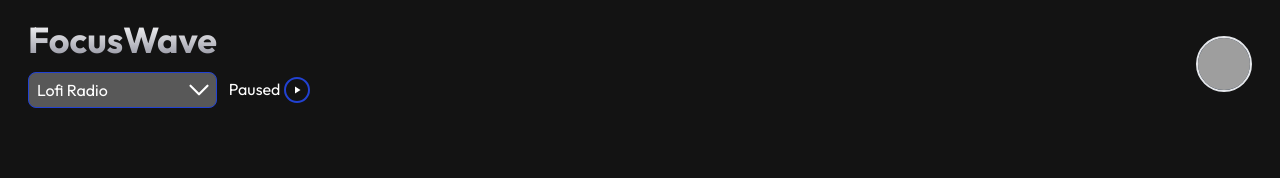
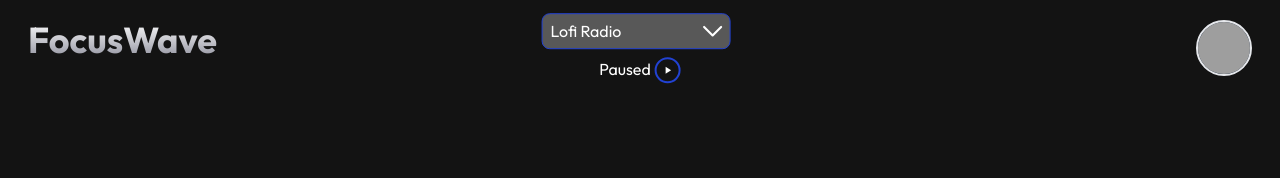
Before and after one commit to MrinmoyHaloi/FocusWave, a SvelteKit app: page / in a window 1280 px wide. Shown: the top 178 px of the page. Built offline with nearby package versions, Linux system fonts and the light colour scheme; grey boxes are pictures that could not be loaded; a web font is replaced by a local one.

Commit message:
fix: change music player positioning

```diff
--- a/src/routes/+layout.svelte
+++ b/src/routes/+layout.svelte
@@ -44,10 +44,10 @@
 	}
 </script>
 
-<div class="flex justify-between px-7 py-5">
+<div class="flex justify-between px-7 py-5 relative">
 	<div>
 		<h1 class="text-4xl font-bold">FocusWave</h1>
-		<span class="mt-3 flex flex-wrap items-center gap-x-1 gap-y-2">
+		<span class="max-md:mt-3 md:flex-col flex flex-wrap items-center gap-x-1 gap-y-2 md:absolute top-1/2 left-1/2 md:-translate-x-1/2 md:-translate-y-1/2">
 			<select class="station-select me-2" bind:this={streamSelect} onchange={handleStreamChange}>
 				<option value="https://stream.zeno.fm/v5reddyk8rhvv">Lofi Radio</option>
 				<option value="https://stream.zeno.fm/90fvpb27u18uv">Phonk Radio</option>
@@ -94,6 +94,12 @@
 		background: linear-gradient(to bottom, #fff 0%, rgb(143, 144, 157) 100%);
 		background-clip: text;
 	}
+	// .player {
+	// 	position: absolute;
+	// 	top: 50%;
+	// 	left: 50%;
+	// 	transform: translate(-50%, -50%);
+	// }
 	.station-select {
 		padding: 0.3rem 0.5rem;
 		border-radius: 0.5rem;
```
